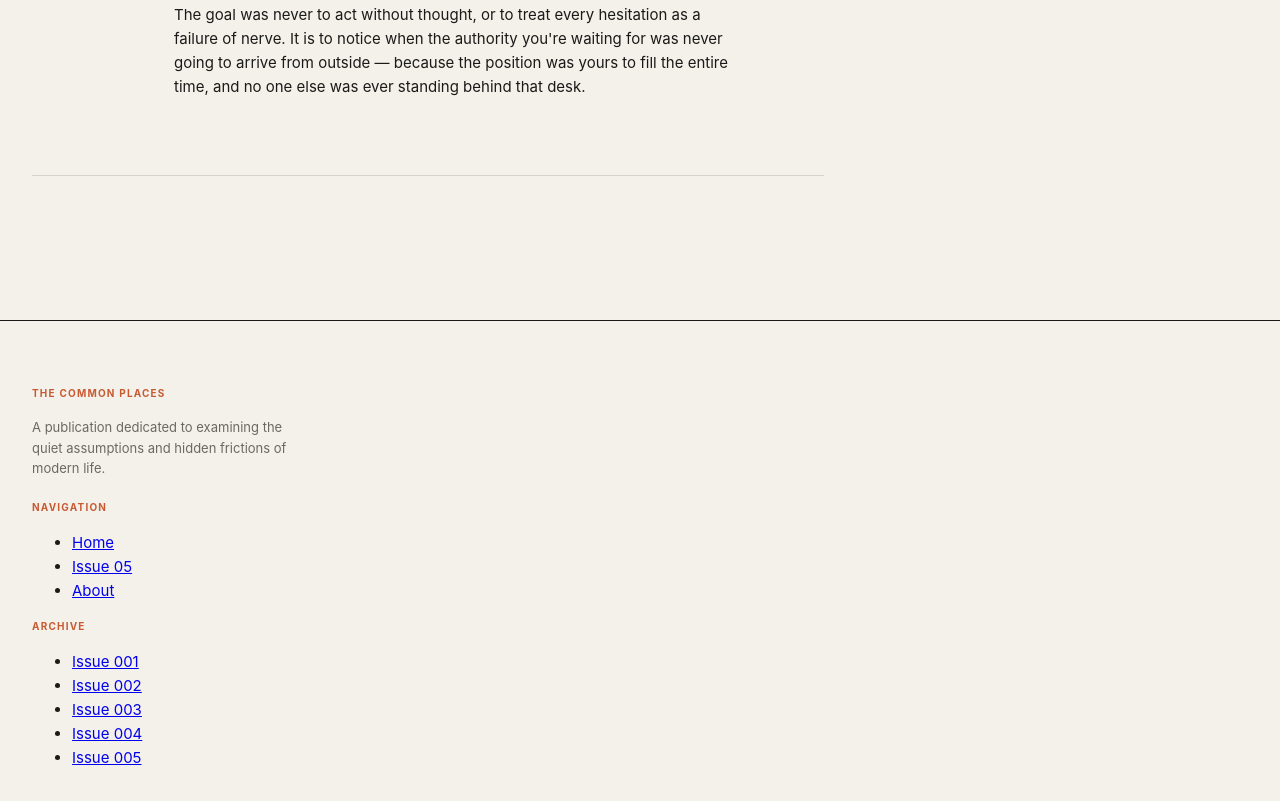
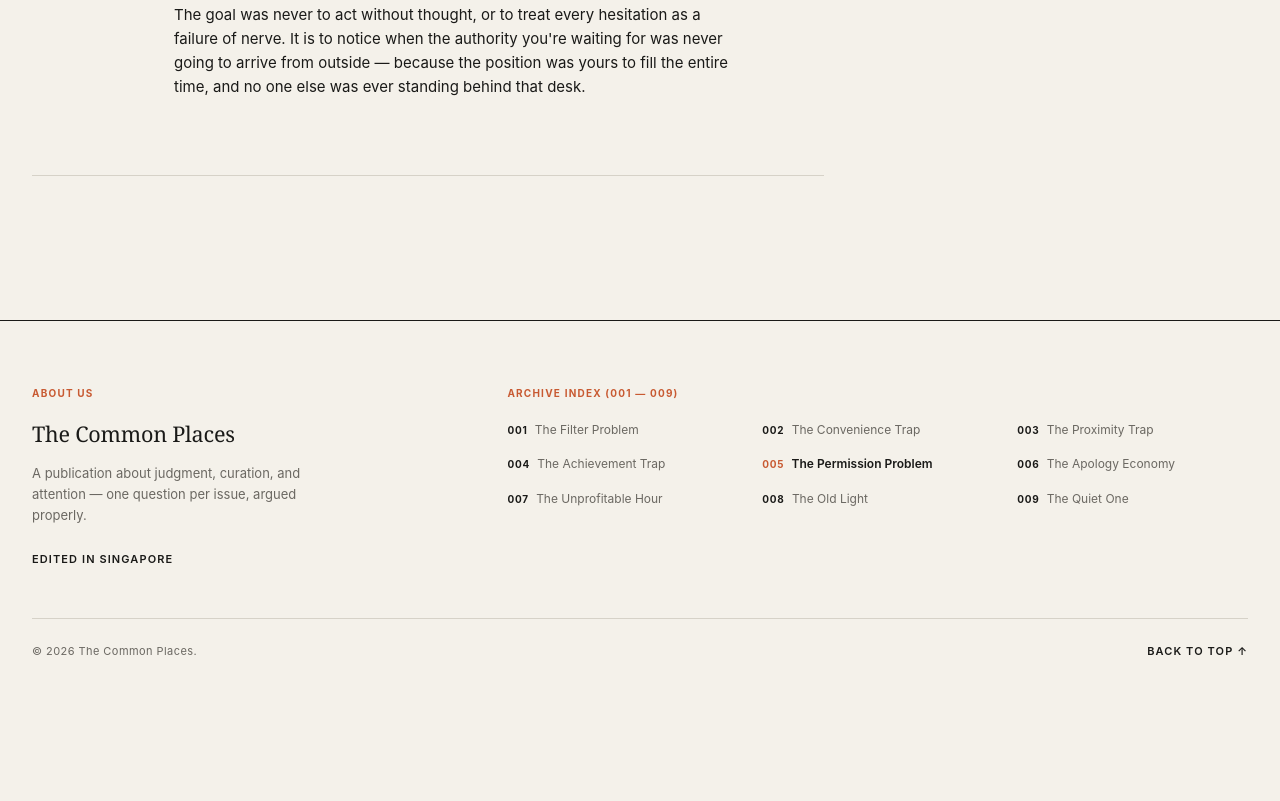
Before and after one commit to yuhui-TCP/thecommonplaces, a plain HTML site: page issue-005.html in a window 1280 px wide. Shown: the part 7044-7845 px from the top of the page. After the commit the page ends 7744 px from the top, so only its background shows below. Drawn offline with Linux system fonts and the light colour scheme.

Commit message:
Update issue-005.html

```diff
--- a/issue-005.html
+++ b/issue-005.html
@@ -917,31 +917,75 @@ blockquote.bridge {
 </div>
 
 <footer class="site-footer">
-  <div class="wrap row">
-    <div>
-      <h4>The Common Places</h4>
-      <p class="colophon">A publication dedicated to examining the quiet assumptions and hidden frictions of modern life.</p>
+  <div class="wrap">
+    <div class="footer-top">
+
+      <!-- Column 1: Colophon & Identity -->
+      <div>
+        <h4>About Us</h4>
+        <div class="footer-brand">The Common Places</div>
+        <p class="colophon">A publication about judgment, curation, and attention — one question per issue, argued properly.</p>
+        <span class="footer-location">Edited in Singapore</span>
+      </div>
+
+      <!-- Column 2: Complete 9-Issue Archive Index -->
+      <div>
+        <h4>Archive Index (001 — 009)</h4>
+        <ul class="issue-index-grid" id="footer-issue-index">
+          <!-- Fallback static links if JS is disabled -->
+          <li><a href="issue-001.html"><span class="idx-num">001</span> The Filter Problem</a></li>
+          <li><a href="issue-002.html"><span class="idx-num">002</span> Issue Two</a></li>
+          <li><a href="issue-003.html"><span class="idx-num">003</span> Issue Three</a></li>
+          <li><a href="issue-004.html"><span class="idx-num">004</span> Issue Four</a></li>
+          <li><a href="issue-005.html"><span class="idx-num">005</span> Issue Five</a></li>
+          <li><a href="issue-006.html"><span class="idx-num">006</span> Issue Six</a></li>
+          <li><a href="issue-007.html"><span class="idx-num">007</span> Issue Seven</a></li>
+          <li><a href="issue-008.html"><span class="idx-num">008</span> Issue Eight</a></li>
+          <li><a href="issue-009.html"><span class="idx-num">009</span> Issue Nine</a></li>
+        </ul>
+      </div>
+
     </div>
-    <div>
-      <h4>Navigation</h4>
-      <ul>
-        <li><a href="index.html">Home</a></li>
-        <li><a href="issue-005.html">Issue 05</a></li>
-        <li><a href="about.html">About</a></li>
-      </ul>
-    </div>
-    <div>
-      <h4>Archive</h4>
-      <ul>
-        <li><a href="issue-001.html">Issue 001</a></li>
-        <li><a href="issue-002.html">Issue 002</a></li>
-        <li><a href="issue-003.html">Issue 003</a></li>
-        <li><a href="issue-004.html">Issue 004</a></li>
-        <li><a href="issue-005.html">Issue 005</a></li>
-      </ul>
+
+    <div class="footer-bottom">
+      <span>&copy; 2026 The Common Places.</span>
+      <a href="#" class="back-to-top">Back to top &uarr;</a>
     </div>
   </div>
 </footer>
 
+<script>
+  (function () {
+    // Update titles here once across your files as you finalize issues 002-009
+    const issues = [
+      { num: "001", title: "The Filter Problem", file: "issue-001.html" },
+      { num: "002", title: "The Convenience Trap", file: "issue-002.html" },
+      { num: "003", title: "The Proximity Trap",        file: "issue-003.html" },
+      { num: "004", title: "The Achievement Trap",         file: "issue-004.html" },
+      { num: "005", title: "The Permission Problem",         file: "issue-005.html" },
+      { num: "006", title: "The Apology Economy",          file: "issue-006.html" },
+      { num: "007", title: "The Unprofitable Hour",        file: "issue-007.html" },
+      { num: "008", title: "The Old Light",        file: "issue-008.html" },
+      { num: "009", title: "The Quiet One",         file: "issue-009.html" }
+    ];
+
+    const list = document.getElementById("footer-issue-index");
+    if (!list) return;
+
+    const currentFile = window.location.pathname.split("/").pop() || "issue-001.html";
+
+    list.innerHTML = issues.map(issue => {
+      const isCurrent = currentFile === issue.file;
+      return `
+        <li>
+          <a href="${issue.file}" ${isCurrent ? 'aria-current="page"' : ''}>
+            <span class="idx-num">${issue.num}</span>
+            <span>${issue.title}</span>
+          </a>
+        </li>
+      `;
+    }).join("");
+  })();
+</script>
 </body>
 </html>
```
